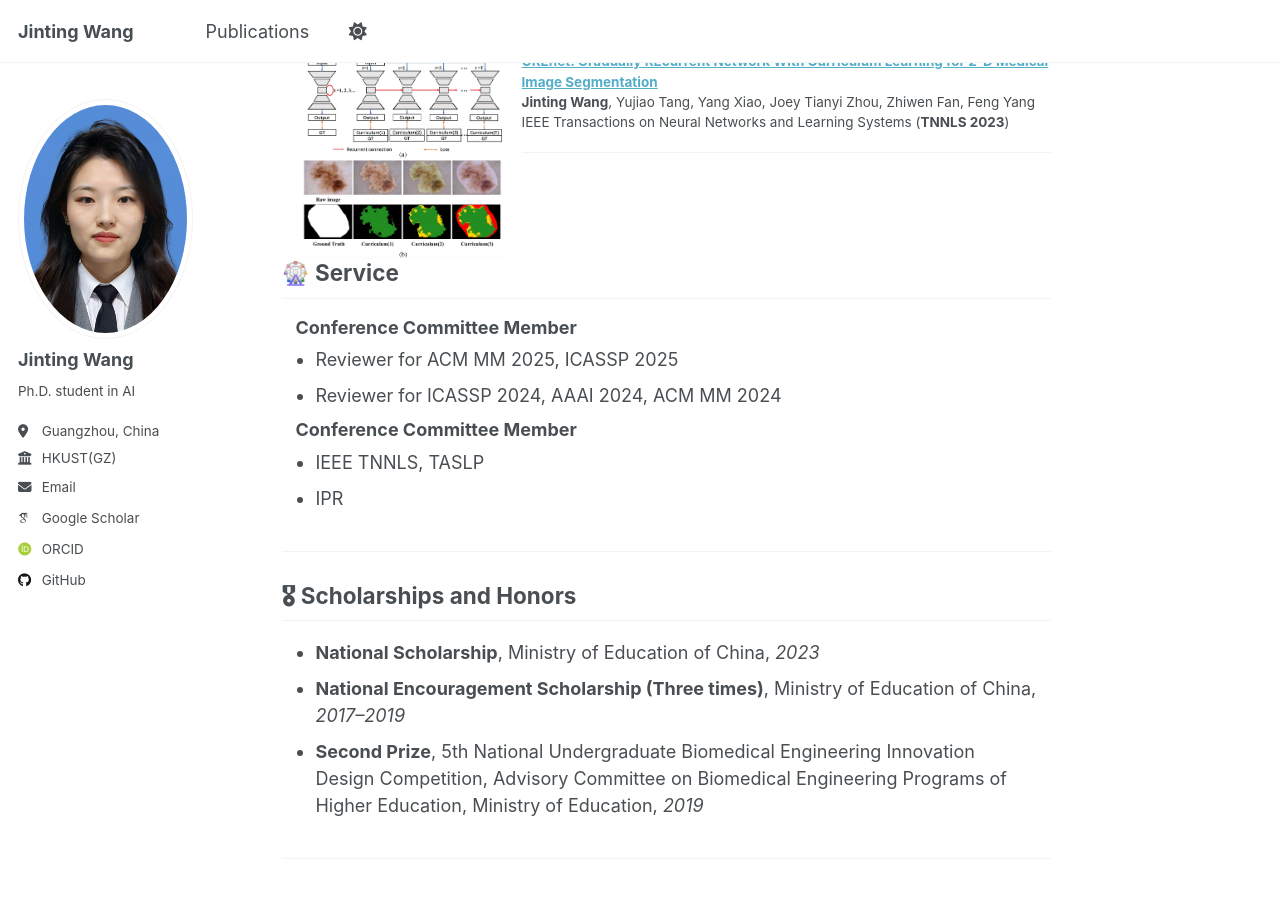
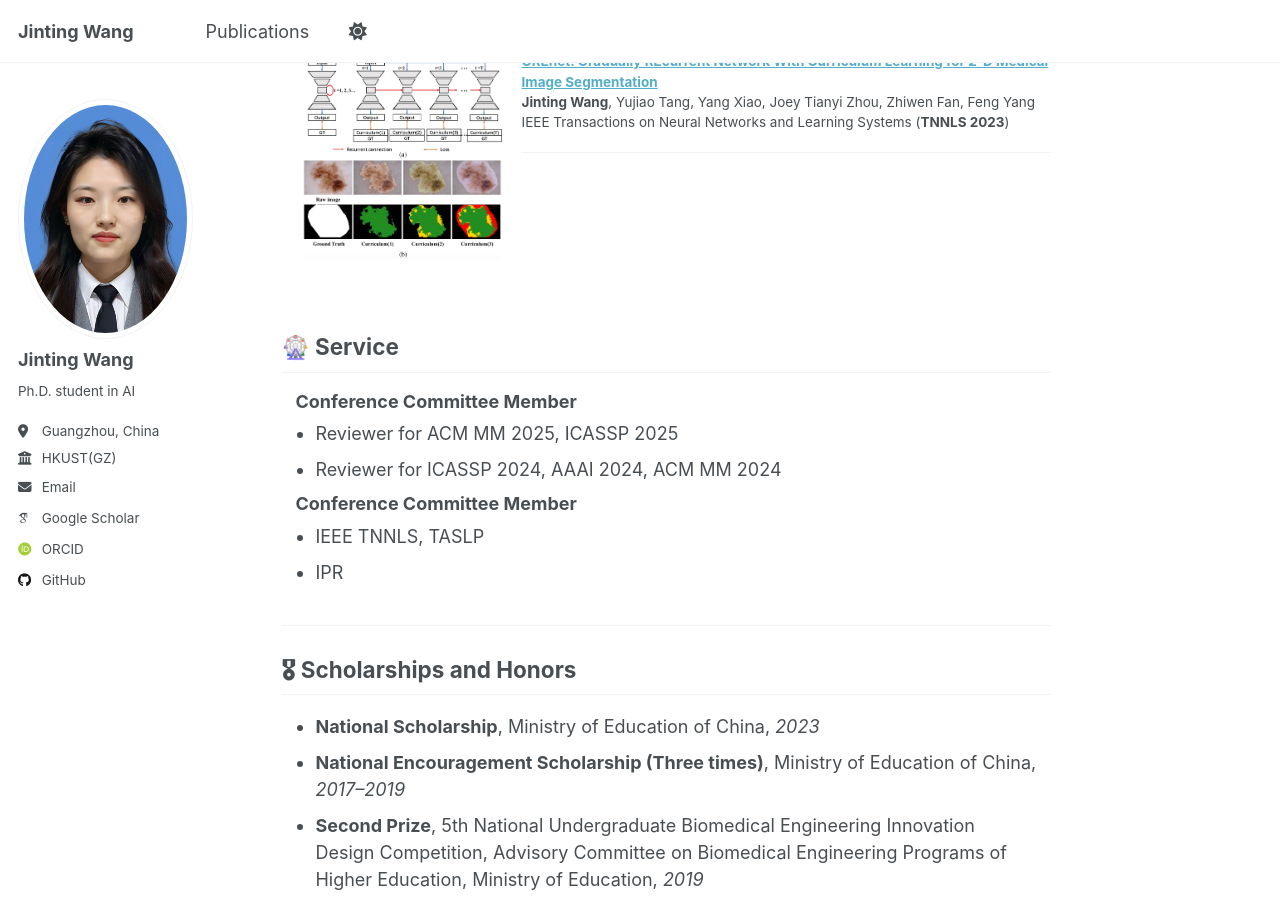
Before and after one commit to beria-moon/Beria.github.io, a Jekyll site: the page built from _pages/about.md, in a window 1280 px wide and 900 px high, scrolled down 1370 px. Built offline with Jekyll 4.4.1, drawn with Linux system fonts in a browser that asks for light colours; some web fonts are replaced.

Commit message:
Update about.md

```diff
--- a/_pages/about.md
+++ b/_pages/about.md
@@ -95,7 +95,7 @@ TaiChiNet: Negative-Positive Cross-Attention Network for Breast Lesion Segmentat
   <dd><strong>Jinting Wang</strong>, Yujiao Tang, Yang Xiao, Joey Tianyi Zhou, Zhiwen Fan, Feng Yang</dd>
   <dd><strong class="First"></strong> IEEE Transactions on Neural Networks and Learning Systems (<strong>TNNLS 2023</strong>)</dd>
 </dl>
-<hr style="margin-top: 20px; margin-bottom: 80px;">
+<hr style="margin-top: 20px; margin-bottom: 180px;">
 
 
 <h2 style="display: block; clear: both; margin: 20px 0 8px 0;">🎡 Service</h2>
```
